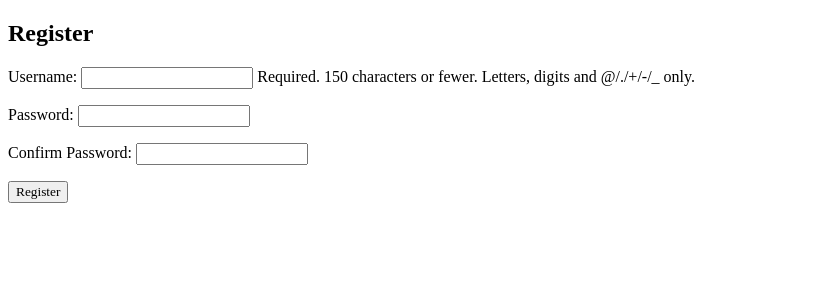
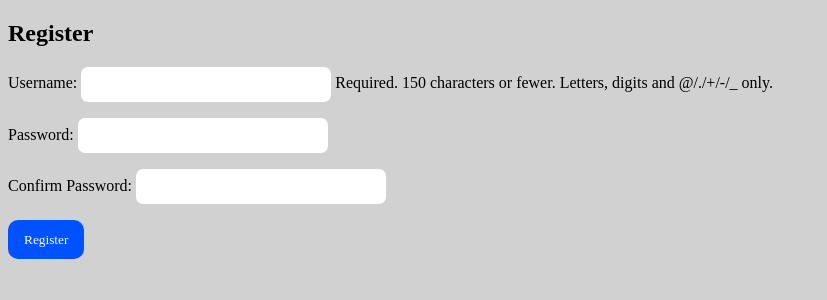
Before and after one commit to da-nn-yy/DanDjango-FisrtProject, a Django app: page /regist/ in a window 1280 px wide. Shown: the top 300 px of the page, without its empty margins (0-827 px from the left). Run offline with Django 5.2, Linux system fonts and the light colour scheme.

Commit message:
styled a pages

```diff
--- a/my-auth-project/myAuthProj/danAuth/static/css/style.css
+++ b/my-auth-project/myAuthProj/danAuth/static/css/style.css
@@ -1,4 +1,28 @@
 *{
   box-sizing: border-box;
   font-family: "Poppins";
+  background-color: rgb(209, 209, 209);
 }
+
+button{
+  background-color: rgb(0, 81, 255);
+  color: white;
+  border-radius: 10px;
+  padding:0.7rem 1rem;
+  border: none;
+  transition:all 0.3s ease-in-out;
+  font-weight: 500;
+}
+button:hover{
+  background-color: rgb(0, 119, 255);
+}
+button:active{
+  transform: scale(0.9);
+}
+input{
+  padding: 0.6rem 0.8rem;
+  width: 250px;
+  border-radius: 7px;
+  background-color: rgb(255, 255, 255);
+  border: none;
+}
```
Also changed, not shown: my-auth-project/myAuthProj/db.sqlite3.
